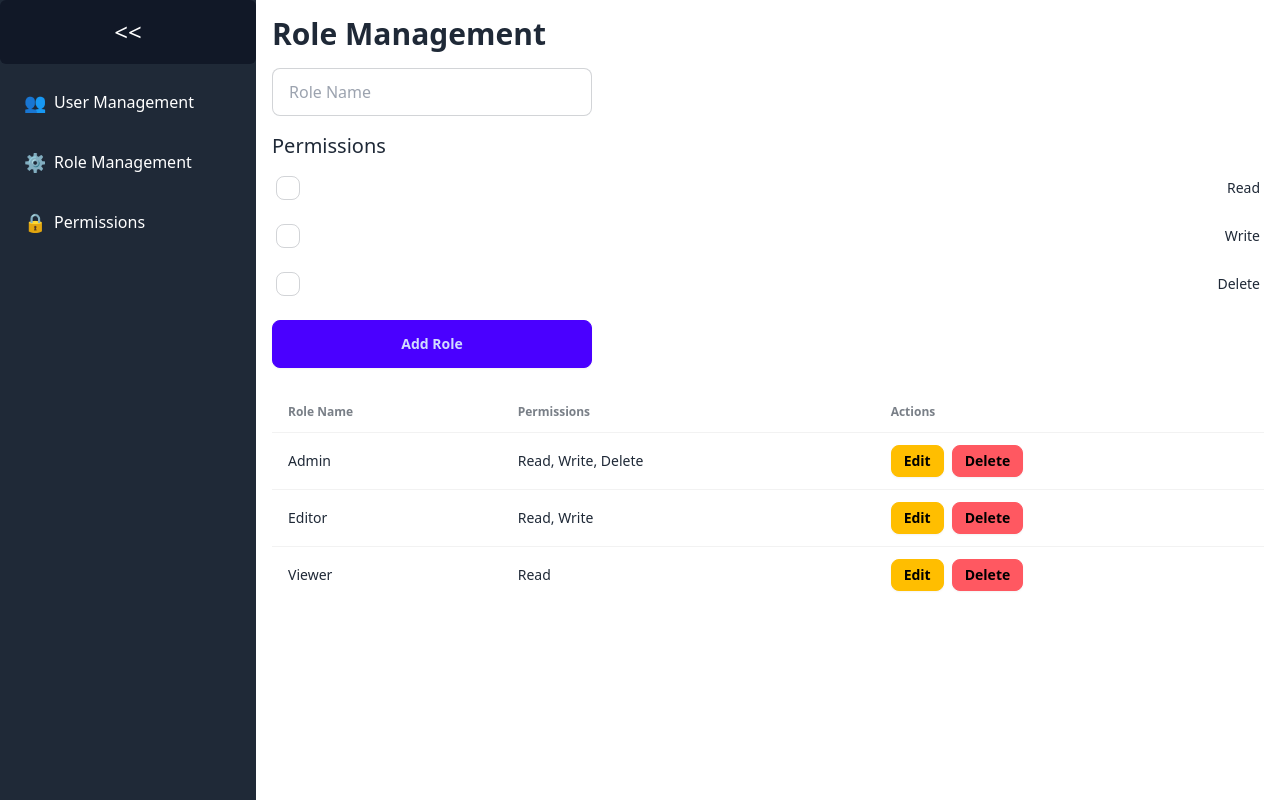
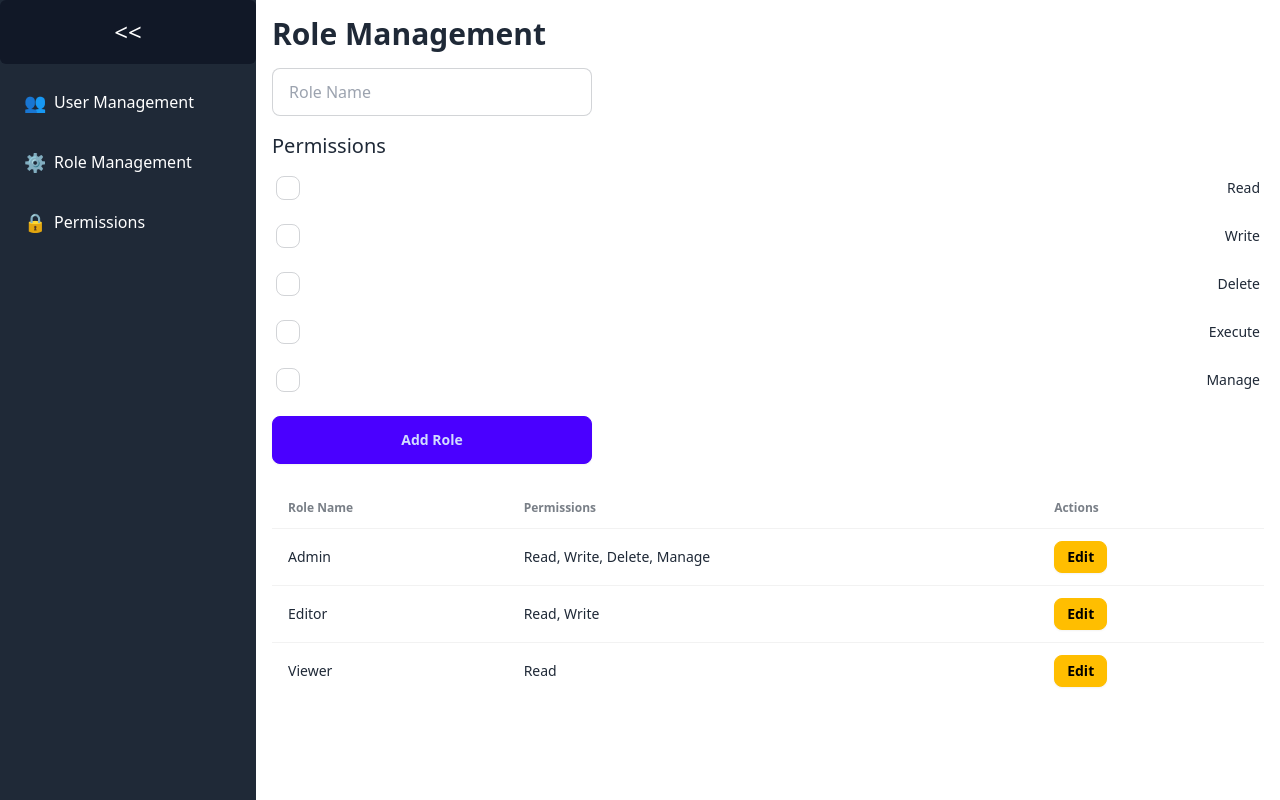
Before and after one commit to sushantskb/Role-Based-Access-Control, a React (Vite) app: page /roles in a window 1280 px wide. Built offline with nearby package versions, Linux system fonts and the light colour scheme.

Commit message:
added the redux logic in roles page

```diff
--- a/src/pages/Roles.jsx
+++ b/src/pages/Roles.jsx
@@ -1,17 +1,19 @@
 import React, { useState } from "react";
-import { initialRoles } from "../assets/data/sampleData";
-
-
+import { useSelector, useDispatch } from "react-redux";
+import { addRole, togglePermission } from "../redux/features/roleSlice";
 
 const Roles = () => {
-  const [roles, setRoles] = useState(initialRoles);
-  const [editingRole, setEditingRole] = useState(null);
+  const roles = useSelector((state) => state.roles.roles);
+  const permissions = useSelector((state) => state.roles.permissions);
+  const dispatch = useDispatch();
+
   const [formData, setFormData] = useState({
     name: "",
     permissions: [],
   });
 
-  // Handle form data changes
+  const [editingRoleId, setEditingRoleId] = useState(null);
+
   const handleInputChange = (e) => {
     const { name, value, type, checked } = e.target;
     if (type === "checkbox") {
@@ -26,46 +28,41 @@ const Roles = () => {
     }
   };
 
-  // Handle form submission (Add/Edit role)
   const handleSubmit = (e) => {
     e.preventDefault();
-    if (editingRole) {
-      // Edit existing role
-      setRoles((prevRoles) =>
-        prevRoles.map((role) =>
-          role.id === editingRole.id ? { ...role, ...formData } : role
-        )
+    if (editingRoleId) {
+      dispatch(
+        togglePermission({
+          roleId: editingRoleId,
+          permissions: formData.permissions,
+        })
       );
     } else {
-      // Add new role
-      setRoles([
-        ...roles,
-        { id: roles.length + 1, name: formData.name, permissions: formData.permissions },
-      ]);
+      dispatch(
+        addRole({
+          id: roles.length + 1,
+          name: formData.name,
+          permissions: formData.permissions || [],
+        })
+      );
     }
     setFormData({ name: "", permissions: [] });
-    setEditingRole(null); // Reset editing role state
+    setEditingRoleId(null);
   };
 
-  // Handle editing a role
   const handleEdit = (role) => {
-    setEditingRole(role);
+    setEditingRoleId(role.id);
     setFormData({
       name: role.name,
       permissions: role.permissions,
     });
   };
 
-  // Handle deleting a role
-  const handleDelete = (id) => {
-    setRoles(roles.filter((role) => role.id !== id));
-  };
-
   return (
     <div>
       <h2 className="text-3xl font-bold mb-4">Role Management</h2>
 
-      {/* Role Form (Add/Edit) */}
+      {/* Role Form */}
       <form onSubmit={handleSubmit} className="mb-6 space-y-4">
         <input
           type="text"
@@ -78,45 +75,22 @@ const Roles = () => {
         />
         <div className="space-y-2">
           <h3 className="text-xl">Permissions</h3>
-          <label className="label cursor-pointer">
+          {permissions.map((permission) => (
+            <label key={permission} className="label cursor-pointer">
               <input
                 type="checkbox"
                 name="permissions"
-              value="Read"
-              checked={formData.permissions.includes("Read")}
+                value={permission}
+                checked={formData.permissions.includes(permission)}
                 onChange={handleInputChange}
                 className="checkbox"
               />
-            <span className="label-text">Read</span>
+              <span className="label-text">{permission}</span>
             </label>
-          <label className="label cursor-pointer">
-            <input
-              type="checkbox"
-              name="permissions"
-              value="Write"
-              checked={formData.permissions.includes("Write")}
-              onChange={handleInputChange}
-              className="checkbox"
-            />
-            <span className="label-text">Write</span>
-          </label>
-          <label className="label cursor-pointer">
-            <input
-              type="checkbox"
-              name="permissions"
-              value="Delete"
-              checked={formData.permissions.includes("Delete")}
-              onChange={handleInputChange}
-              className="checkbox"
-            />
-            <span className="label-text">Delete</span>
-          </label>
+          ))}
         </div>
-        <button
-          type="submit"
-          className="btn btn-primary w-full max-w-xs"
-        >
-          {editingRole ? "Save Changes" : "Add Role"}
+        <button type="submit" className="btn btn-primary w-full max-w-xs">
+          {editingRoleId ? "Save Changes" : "Add Role"}
         </button>
       </form>
 
@@ -134,21 +108,12 @@ const Roles = () => {
             {roles.map((role) => (
               <tr key={role.id}>
                 <td>{role.name}</td>
-                <td>
-                  {role.permissions.join(", ")}
-                </td>
+                <td>{role.permissions.join(", ")}</td>
                 <td>
                   <button
                     onClick={() => handleEdit(role)}
-                    className="btn btn-warning btn-sm mr-2"
-                  >
+                    className="btn btn-warning btn-sm mr-2">
                     Edit
-                  </button>
-                  <button
-                    onClick={() => handleDelete(role.id)}
-                    className="btn btn-error btn-sm"
-                  >
-                    Delete
                   </button>
                 </td>
               </tr>
--- a/src/redux/features/roleSlice.js
+++ b/src/redux/features/roleSlice.js
@@ -6,7 +6,7 @@ const initalRoles = [
   {
     id: 1,
     name: "Admin",
-    permission: ["Read", "Write", "Delete", "Manage"],
+    permissions: ["Read", "Write", "Delete", "Manage"],
   },
   {
     id: 2,
@@ -32,13 +32,13 @@ const roleSlice = createSlice({
     },
     togglePermission: (state, action) => {
       const { roleId, permission } = action.payload;
-      const role = state.role.find((role) => role.id === roleId);
+      const role = state.roles.find((role) => role.id === roleId); // Fixed `state.roles`
       if (role) {
-        const hasPermission = role.permission.includes(permission);
+        const hasPermission = role.permissions.includes(permission); // Fixed `role.permissions`
         if (hasPermission) {
-          role.permission = role.permissions.filter(
+          role.permissions = role.permissions.filter(
             (perm) => perm !== permission
-          );
+          ); // Fixed `role.permissions`
         } else {
           role.permissions.push(permission);
         }
```
Lines whose indentation alone changed are shown as unchanged.
